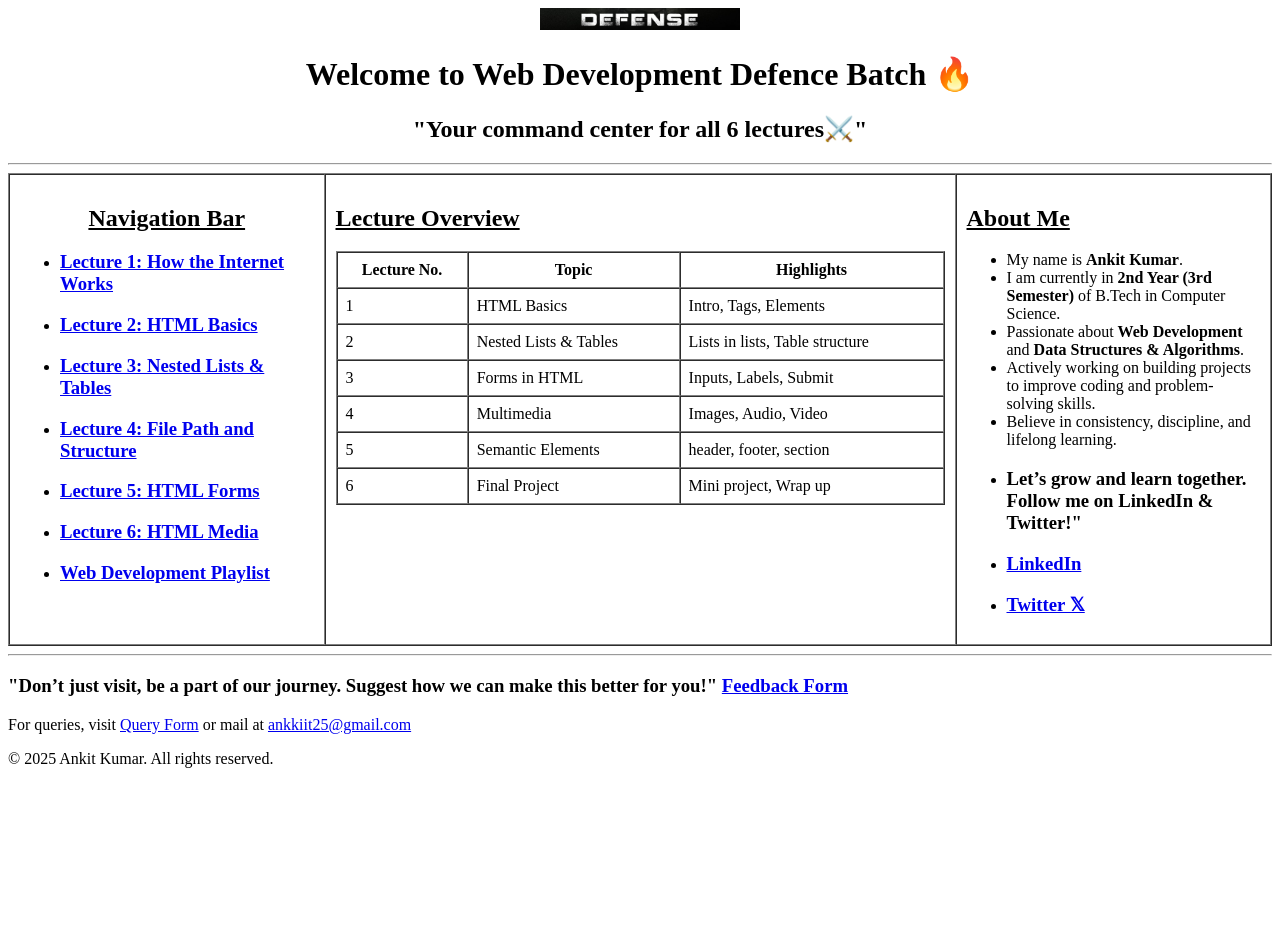
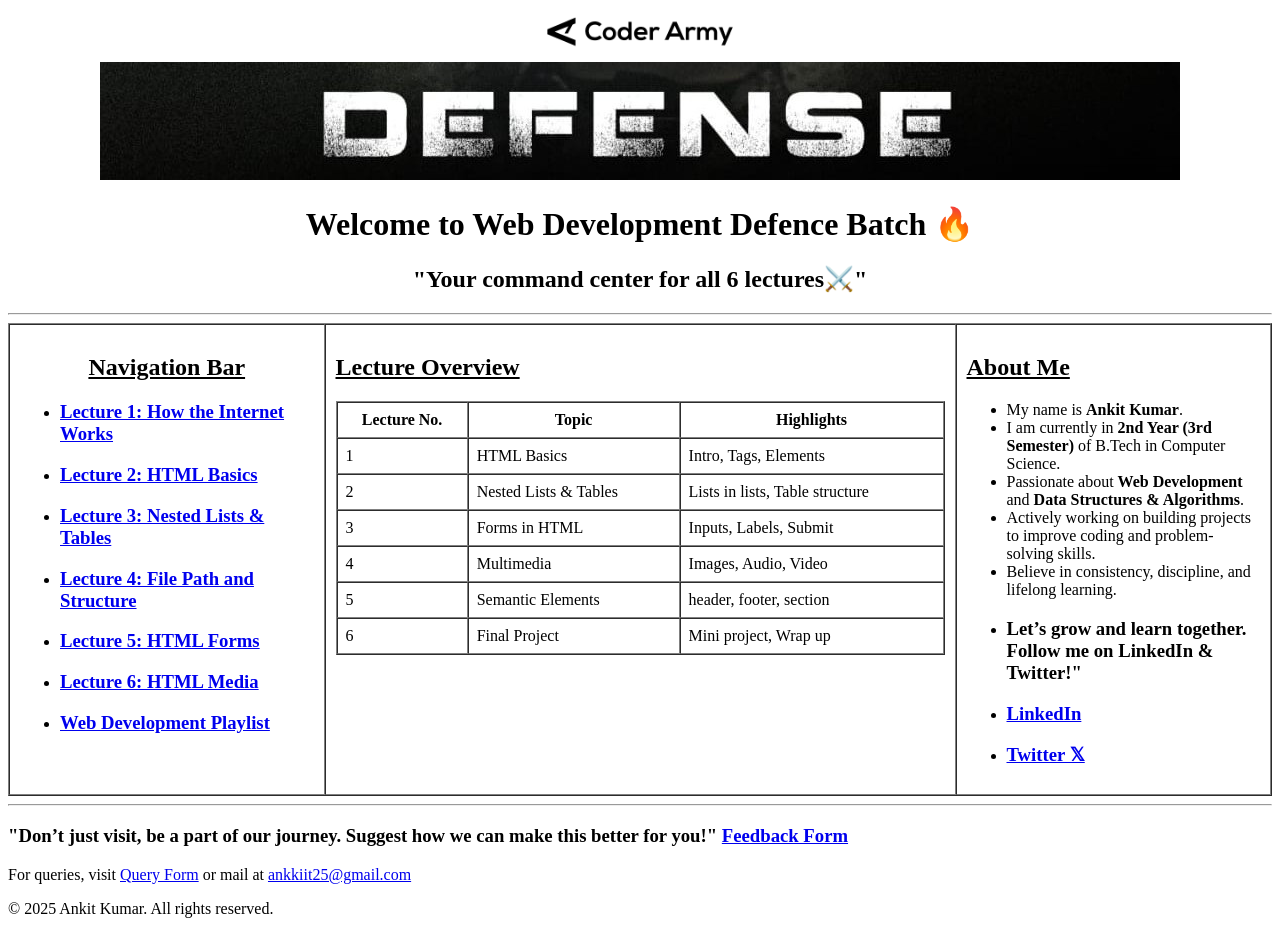
Before and after one commit to pachahara25/HTML-Hackathon, a plain HTML site: page index.html in a window 1280 px wide. Before the commit the page ends 800 px from the top, so only its background shows below. Drawn offline with Linux system fonts and the light colour scheme.

Commit message:
Update index.html

```diff
--- a/index.html
+++ b/index.html
@@ -7,8 +7,8 @@
 <body>
 
   <center>
-    <img src="./Onlydefence.png" width="200">
-<!--     <img src="./Onlydefence.png"> -->
+    <img src="./Coder Army.png" width="200">
+    <img src="./Onlydefence.png">
     <h1>Welcome to Web Development Defence Batch 🔥</h1>
     <h2>"Your command center for all 6 lectures⚔️"</h2>
   </center>
```
